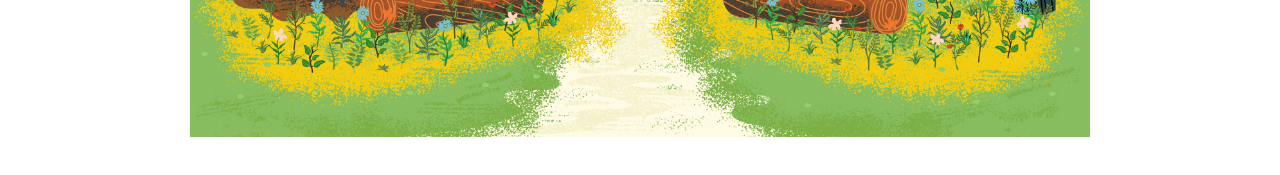
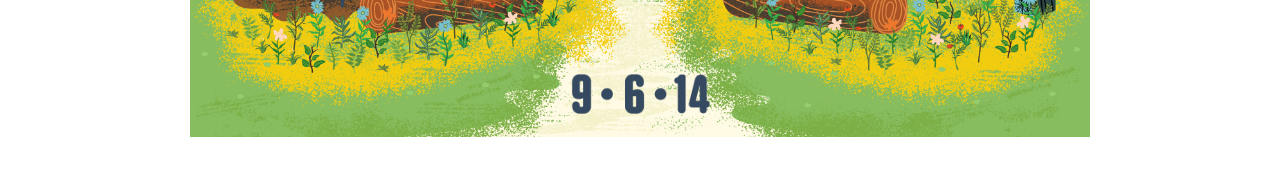
Before and after one commit to ciprianna/07-01-barcamp_v2, a plain HTML site: page index.html in a window 1280 px wide. Shown: the part 419-594 px from the top of the page. Drawn offline with Linux system fonts and the light colour scheme.

Commit message:
Event date added.

```diff
--- a/global.css
+++ b/global.css
@@ -69,3 +69,13 @@ header {
   display: block;
   top: 40px;
 }
+
+#date {
+  position: relative;
+  z-index: 3;
+  width: 150px;
+  top: 110px;
+  margin-left: auto;
+  margin-right: auto;
+  display: block;
+}
--- a/index.html
+++ b/index.html
@@ -15,6 +15,7 @@
     <img src="./assets/part_1/lake.png" alt="Lake background" id="lake">
     <img src="./assets/part_1/mountains.jpg" alt="Mountains" id="mountains">
     <img src="./assets/part_1/hero_logo.png" alt="BarCamp 2014, Omaha, NE" id="hero">
+    <img src="./assets/part_1/date.png" alt="9-6-2014" id="date">
   </div>
 </body>
 </html>
```
Also changed, not shown: 2 other files.
